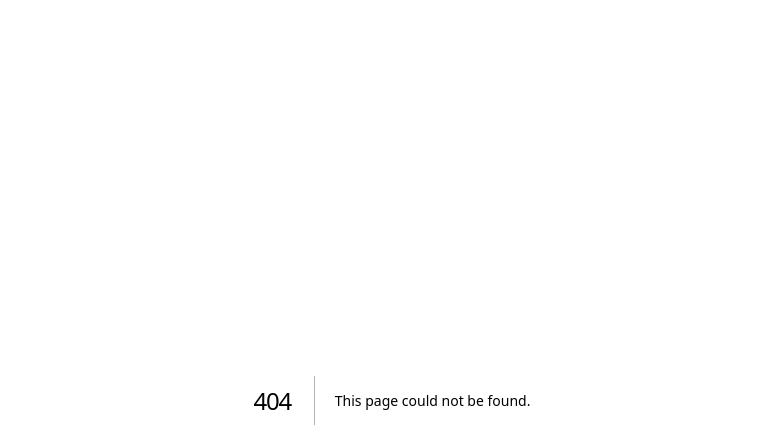
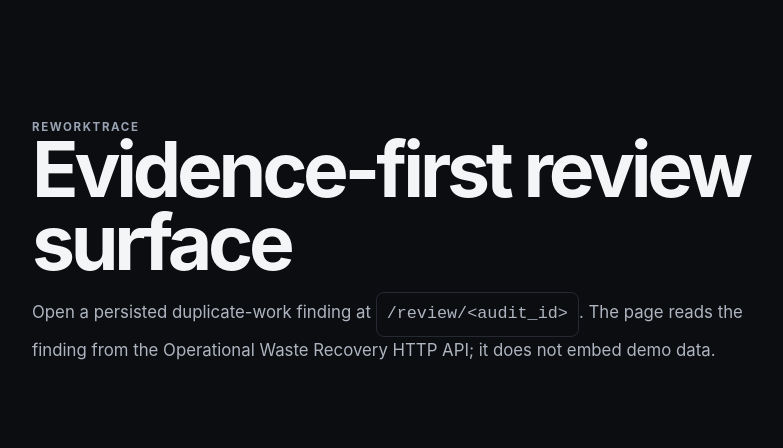
Before and after one commit to leadingproblemsolver/operational-waste-recovery, a Next.js app in the folder web/: page / in a window 1280 px wide. Before the commit this address had no page. Shown: the top 448 px of the page, without its empty margins (248-1031 px from the left). Built offline with nearby package versions, Linux system fonts and the light colour scheme.

Commit message:
feat(web): add review entry surface

```diff
--- /dev/null
+++ b/web/app/page.tsx
@@ -0,0 +1,11 @@
+export default function HomePage() {
+  return (
+    <main className="failure">
+      <div className="eyebrow">ReworkTrace</div>
+      <h1>Evidence-first review surface</h1>
+      <p>
+        Open a persisted duplicate-work finding at <code>/review/&lt;audit_id&gt;</code>. The page reads the finding from the Operational Waste Recovery HTTP API; it does not embed demo data.
+      </p>
+    </main>
+  )
+}
```
